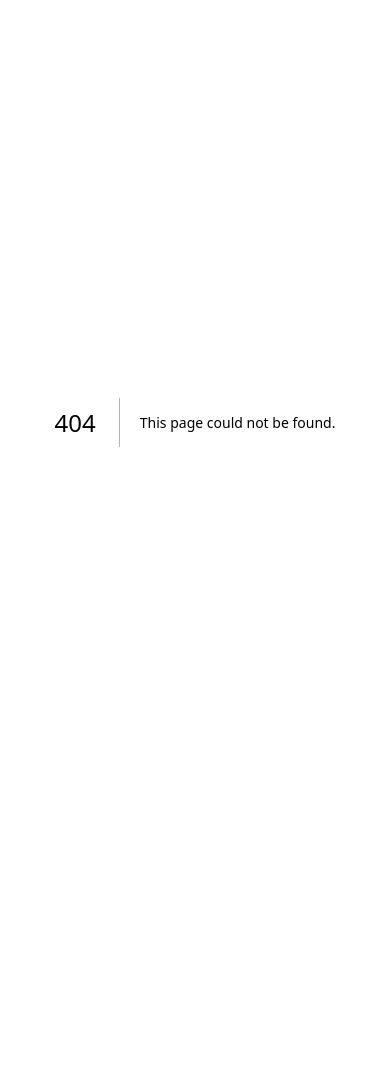
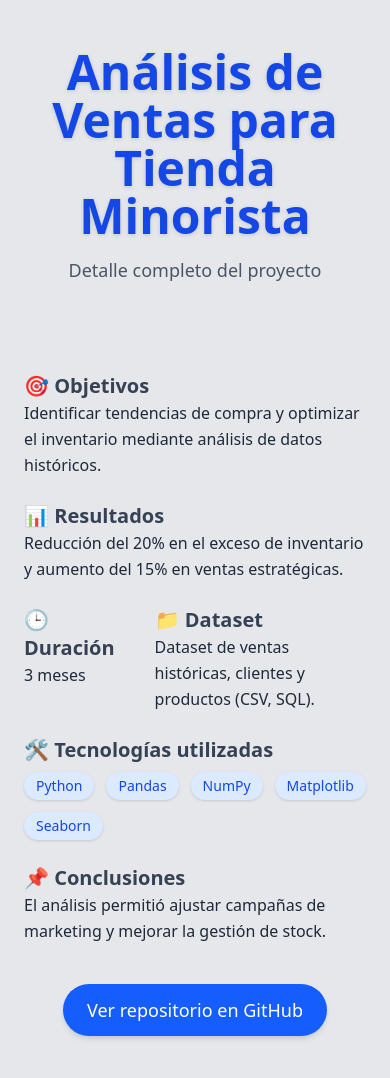
Before and after one commit to AlejandroPerren/Portafolio-Ludmila-Sanchez, a Next.js app: page /proyecto/1 in a window 390 px wide. Before the commit this address had no page. Shown: the top 1078 px of the page. Before the commit the page ends 844 px from the top, so only its background shows below. Built offline with nearby package versions, Linux system fonts and the light colour scheme.

Commit message:
Page individual for proyect and fixed responsive proyect slider

```diff
--- /dev/null
+++ b/app/proyecto/[id]/page.tsx
@@ -0,0 +1,110 @@
+"use client";
+
+import { useParams } from "next/navigation";
+import Carousel from "react-multi-carousel";
+import "react-multi-carousel/lib/styles.css";
+import Image from "next/image";
+import { projectsData } from "@/data";
+
+export default function ProjectDetailPage() {
+  const params = useParams();
+  const id = Number(params.id);
+
+  const project = projectsData.find((p) => p.id === id);
+
+  if (!project) {
+    return <div className="p-6 text-red-500">Proyecto no encontrado.</div>;
+  }
+
+  const responsive = {
+    desktop: {
+      breakpoint: { max: 3000, min: 1024 },
+      items: 1,
+    },
+  };
+
+  return (
+    <div className="max-w-6xl mx-auto px-6 py-12">
+      <div className="text-center mb-10">
+        <h1 className="text-5xl font-extrabold text-blue-700 drop-shadow-sm">
+          {project.title}
+        </h1>
+        <p className="mt-4 text-lg text-gray-600">Detalle completo del proyecto</p>
+      </div>
+
+      <Carousel
+        responsive={responsive}
+        arrows
+        swipeable
+        draggable
+        infinite
+        autoPlay={false}
+      >
+        {project.images.map((img, index) => (
+          <Image
+            width={800}
+            height={400}
+            key={index}
+            src={img}
+            alt={`Imagen ${index + 1}`}
+            className="rounded-2xl w-full h-[450px] object-cover shadow-lg"
+          />
+        ))}
+      </Carousel>
+
+      <div className="mt-12 space-y-6 text-gray-800 text-base leading-relaxed">
+        <div>
+          <h2 className="text-xl font-semibold text-gray-700">🎯 Objetivos</h2>
+          <p>{project.objectives}</p>
+        </div>
+
+        <div>
+          <h2 className="text-xl font-semibold text-gray-700">📊 Resultados</h2>
+          <p>{project.results}</p>
+        </div>
+
+        <div className="flex gap-10">
+          <div>
+            <h2 className="text-xl font-semibold text-gray-700">🕒 Duración</h2>
+            <p>{project.duration}</p>
+          </div>
+
+          <div>
+            <h2 className="text-xl font-semibold text-gray-700">📁 Dataset</h2>
+            <p>{project.dataset}</p>
+          </div>
+        </div>
+
+        <div>
+          <h2 className="text-xl font-semibold text-gray-700">🛠️ Tecnologías utilizadas</h2>
+          <div className="flex flex-wrap gap-3 mt-2">
+            {project.technologies.map((tech, i) => (
+              <span
+                key={i}
+                className="bg-blue-100 text-blue-700 px-3 py-1 rounded-full text-sm font-medium shadow-sm"
+              >
+                {tech}
+              </span>
+            ))}
+          </div>
+        </div>
+
+        <div>
+          <h2 className="text-xl font-semibold text-gray-700">📌 Conclusiones</h2>
+          <p>{project.conclusions}</p>
+        </div>
+      </div>
+
+      <div className="mt-10 text-center">
+        <a
+          href={project.link}
+          target="_blank"
+          rel="noopener noreferrer"
+          className="inline-block px-6 py-3 bg-blue-600 text-white text-lg rounded-full hover:bg-blue-700 transition shadow-md"
+        >
+          Ver repositorio en GitHub
+        </a>
+      </div>
+    </div>
+  );
+}
--- a/componentes/Home/Proyects/ProyectsSlider.tsx
+++ b/componentes/Home/Proyects/ProyectsSlider.tsx
@@ -10,9 +10,9 @@ import { FaRegEye } from "react-icons/fa";
 
 const responsive = {
   superLargeDesktop: { breakpoint: { max: 4000, min: 1600 }, items: 4 },
-  desktop: { breakpoint: { max: 1600, min: 1024 }, items: 4 },
-  tablet: { breakpoint: { max: 1024, min: 768 }, items: 3 },
-  mobile: { breakpoint: { max: 768, min: 0 }, items: 2 },
+  desktop: { breakpoint: { max: 1600, min: 1024 }, items: 3 },
+  tablet: { breakpoint: { max: 1024, min: 768 }, items: 2 },
+  mobile: { breakpoint: { max: 768, min: 0 }, items: 1 },
 };
 
 const ProjectsSlider = () => {
--- a/data/index.ts
+++ b/data/index.ts
@@ -9,6 +9,7 @@ export const projectsData = [
       "Reducción del 20% en el exceso de inventario y aumento del 15% en ventas estratégicas.",
     duration: "3 meses",
     dataset: "Dataset de ventas históricas, clientes y productos (CSV, SQL).",
+    technologies: ["Python", "Pandas", "NumPy", "Matplotlib", "Seaborn"],
     conclusions:
       "El análisis permitió ajustar campañas de marketing y mejorar la gestión de stock.",
     link: "https://github.com/usuario/analisis-ventas",
@@ -24,6 +25,7 @@ export const projectsData = [
     duration: "4 meses",
     dataset:
       "Datos de comportamiento de clientes, transacciones y servicio al cliente.",
+    technologies: ["Python", "Pandas", "NumPy", "Matplotlib", "Seaborn"],
     conclusions:
       "Se lograron estrategias personalizadas de retención, disminuyendo el churn en un 10%.",
     link: "https://github.com/usuario/prediccion-churn",
@@ -39,6 +41,7 @@ export const projectsData = [
     duration: "2 meses",
     dataset:
       "Transacciones financieras, balances y flujo de caja (Excel, SQL).",
+    technologies: ["Python", "Pandas", "NumPy", "Matplotlib", "Seaborn"],
     conclusions:
       "El dashboard mejoró la toma de decisiones financieras estratégicas.",
     link: "https://github.com/usuario/dashboard-financiero",
@@ -54,6 +57,7 @@ export const projectsData = [
     duration: "4 meses",
     dataset:
       "Datos de comportamiento de clientes, transacciones y servicio al cliente.",
+    technologies: ["Python", "Pandas", "NumPy", "Matplotlib", "Seaborn"],
     conclusions:
       "Se lograron estrategias personalizadas de retención, disminuyendo el churn en un 10%.",
     link: "https://github.com/usuario/prediccion-churn",
@@ -69,6 +73,7 @@ export const projectsData = [
     duration: "4 meses",
     dataset:
       "Datos de comportamiento de clientes, transacciones y servicio al cliente.",
+    technologies: ["Python", "Pandas", "NumPy", "Matplotlib", "Seaborn"],
     conclusions:
       "Se lograron estrategias personalizadas de retención, disminuyendo el churn en un 10%.",
     link: "https://github.com/usuario/prediccion-churn",
@@ -84,6 +89,7 @@ export const projectsData = [
     duration: "4 meses",
     dataset:
       "Datos de comportamiento de clientes, transacciones y servicio al cliente.",
+    technologies: ["Python", "Pandas", "NumPy", "Matplotlib", "Seaborn"],
     conclusions:
       "Se lograron estrategias personalizadas de retención, disminuyendo el churn en un 10%.",
     link: "https://github.com/usuario/prediccion-churn",
@@ -99,6 +105,7 @@ export const projectsData = [
     duration: "4 meses",
     dataset:
       "Datos de comportamiento de clientes, transacciones y servicio al cliente.",
+    technologies: ["Python", "Pandas", "NumPy", "Matplotlib", "Seaborn"],
     conclusions:
       "Se lograron estrategias personalizadas de retención, disminuyendo el churn en un 10%.",
     link: "https://github.com/usuario/prediccion-churn",
@@ -114,6 +121,7 @@ export const projectsData = [
     duration: "4 meses",
     dataset:
       "Datos de comportamiento de clientes, transacciones y servicio al cliente.",
+    technologies: ["Python", "Pandas", "NumPy", "Matplotlib", "Seaborn"],
     conclusions:
       "Se lograron estrategias personalizadas de retención, disminuyendo el churn en un 10%.",
     link: "https://github.com/usuario/prediccion-churn",
@@ -129,6 +137,7 @@ export const projectsData = [
     duration: "4 meses",
     dataset:
       "Datos de comportamiento de clientes, transacciones y servicio al cliente.",
+    technologies: ["Python", "Pandas", "NumPy", "Matplotlib", "Seaborn"],
     conclusions:
       "Se lograron estrategias personalizadas de retención, disminuyendo el churn en un 10%.",
     link: "https://github.com/usuario/prediccion-churn",
```
